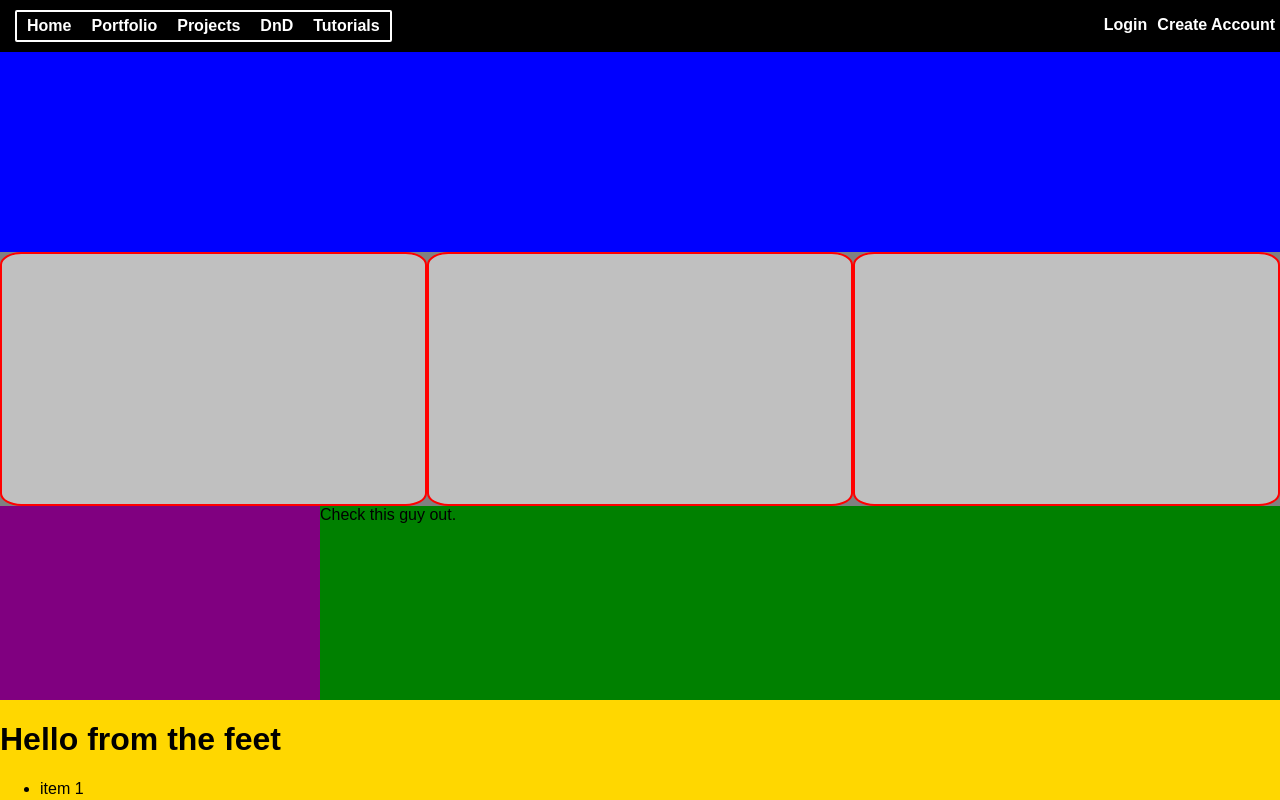
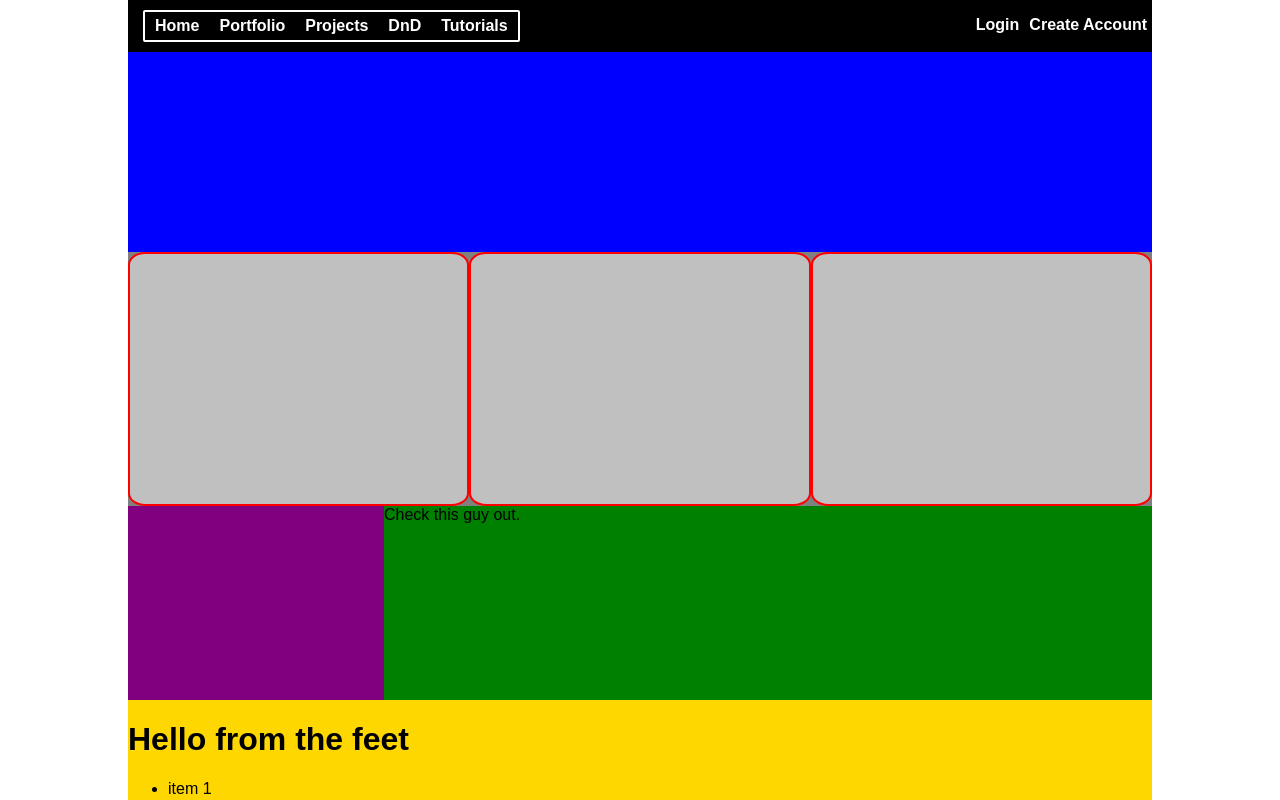
Before and after one commit to EternalVigil/TheEternalVigil, a React (Create React App) app: page / in a window 1280 px wide. Built offline with nearby package versions, Linux system fonts and the light colour scheme.

Commit message:
modified scss files for formatting styling

```diff
--- a/src/App.css
+++ b/src/App.css
@@ -1,3 +1,13 @@
+#root {
+  display: block;
+  position: relative;
+  float: left;
+  width: 80%;
+  height: 100%;
+  margin: 0 10%;
+  padding: 0;
+  background-color: silver; }
+
 .App {
   /*
 	@media screen and (max-width: $break-small) {
@@ -17,4 +27,5 @@
   height: 100%;
   width: 100%;
   margin: auto;
+  padding: 0;
   background-color: green; }
--- a/src/App.scss
+++ b/src/App.scss
@@ -1,6 +1,15 @@
 $break-small: 600px;
 $break-medium: 850px;
-
+#root {
+	display: block;
+	position: relative;
+	float: left;
+	width: 80%;
+	height: 100%;
+	margin: 0 10%;
+	padding: 0;
+	background-color: silver;
+}
 .App {
 	/*
 	@media screen and (max-width: $break-small) {
@@ -21,5 +30,6 @@ $break-medium: 850px;
 	height: 100%;
 	width: 100%;
 	margin: auto;
+	padding: 0;
 	background-color: green;
 }
--- a/src/Footer.css
+++ b/src/Footer.css
@@ -3,6 +3,8 @@
   position: fixed;
   float: left;
   bottom: 0;
-  width: 100%;
+  width: 80%;
   height: 100px;
+  margin: auto;
+  padding: 0;
   background-color: gold; }
--- a/src/Footer.scss
+++ b/src/Footer.scss
@@ -6,8 +6,10 @@ $break-medium: 860px;
 	position: fixed;
 	float: left;
 	bottom: 0;
-	width: 100%;
+	width: 80%;
 	height: 100px;
+	margin: auto;
+	padding: 0;
 	//height: 18%;
 	background-color: gold;
 }
```
